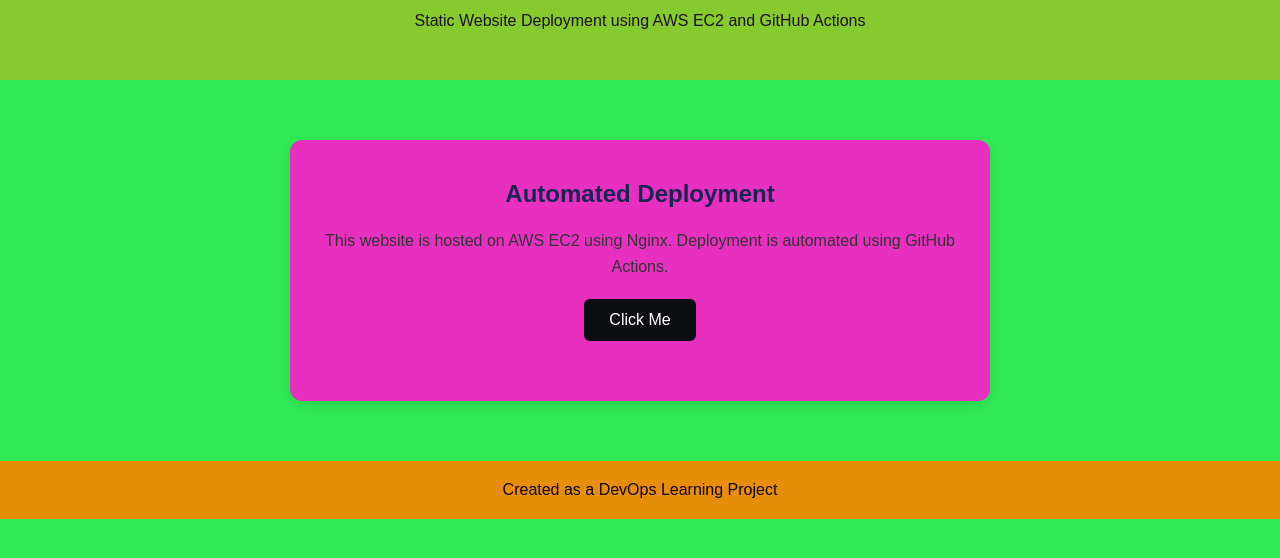
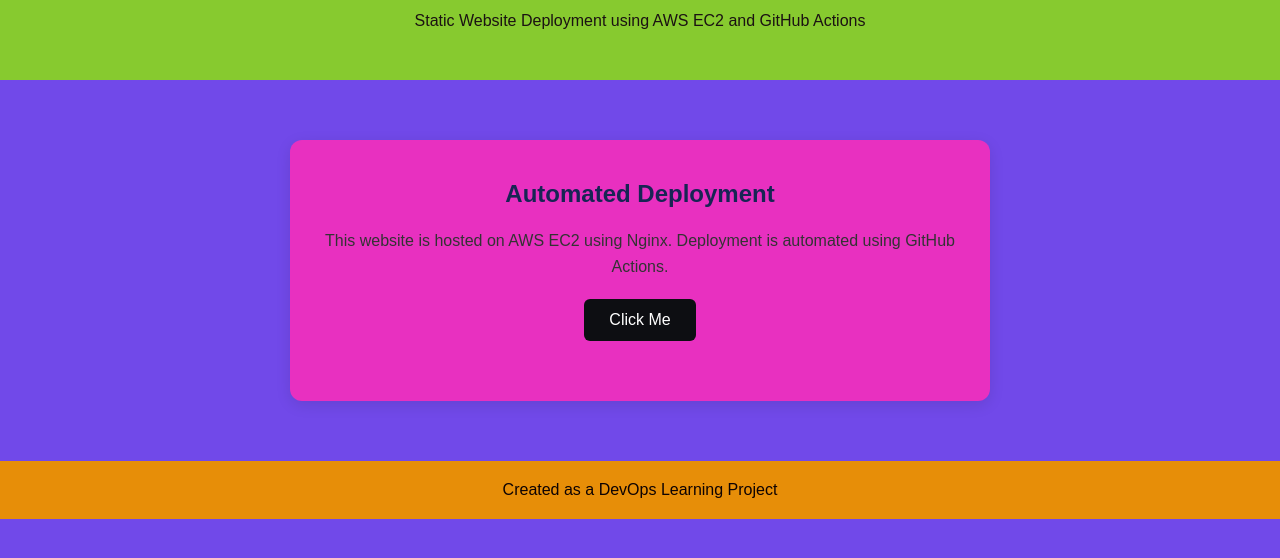
Before and after one commit to rushikeshsalunkhe70/static-site-ec2, a plain HTML site: page site/index.html in a window 1280 px wide. Shown: the part 90-648 px from the top of the page. Drawn offline with Linux system fonts and the light colour scheme.

Commit message:
update css

```diff
--- a/site/styles.css
+++ b/site/styles.css
@@ -9,7 +9,7 @@
 /* Main body */
 body {
     font-family: Arial, sans-serif;
-    background-color: #31e956;
+    background-color: hsl(255, 78%, 60%);
     color: #333;
 }
 
```
